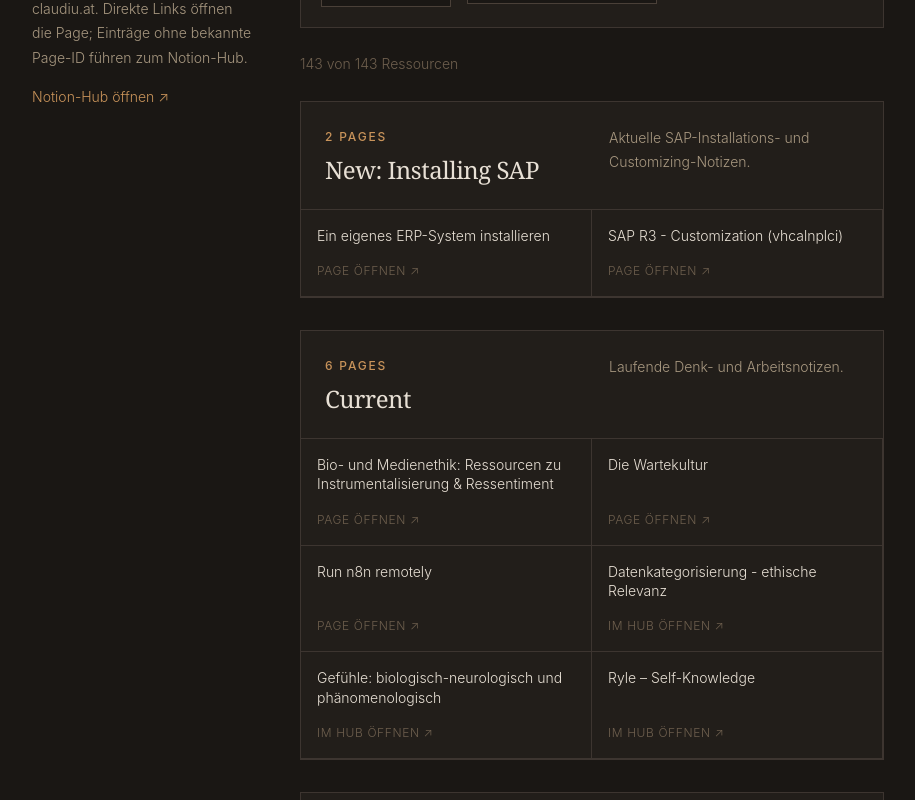
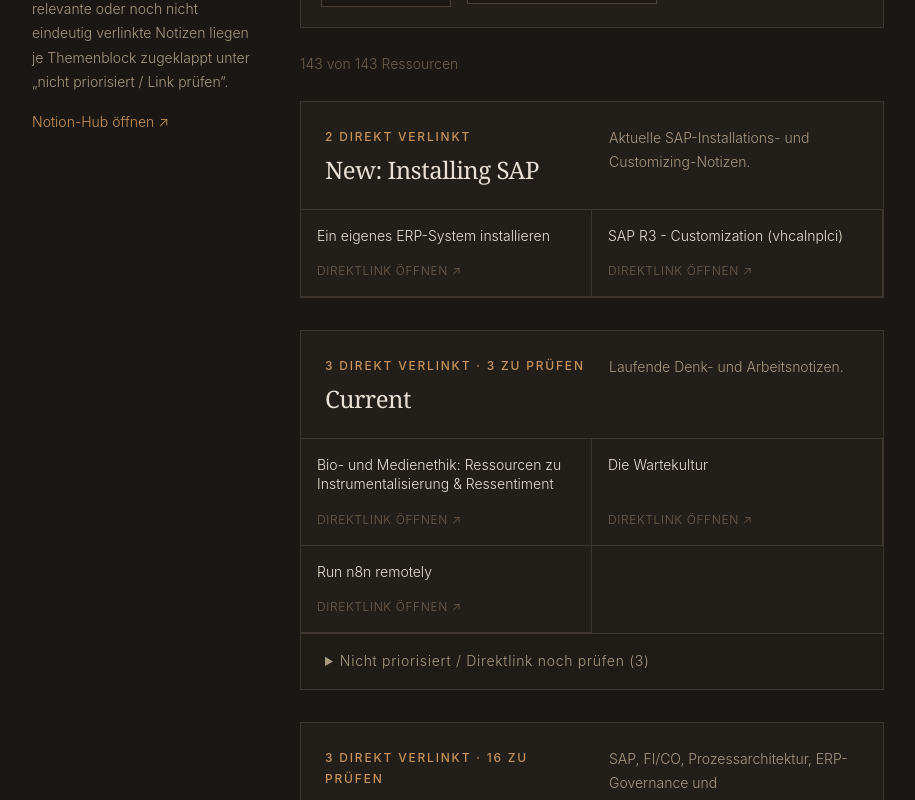
Before and after one commit to intiequals1/dangulea-website, a React (Vite) app: page /ressourcen in a window 1280 px wide. Shown: the part 940-1740 px from the top of the page, without its empty margins (182-1097 px from the left). Built offline with nearby package versions, Linux system fonts and the light colour scheme; a web font is replaced by a local one.

Commit message:
Clarify resource link priority

```diff
--- a/src/pages/Ressourcen.css
+++ b/src/pages/Ressourcen.css
@@ -340,3 +340,63 @@
     grid-template-columns: 1fr;
   }
 }
+
+.resource-group__empty {
+  padding: var(--space-5) var(--space-6);
+  color: var(--color-text-tertiary);
+  font-size: var(--text-sm);
+}
+
+.resource-secondary {
+  border-top: 1px solid var(--color-border);
+  background: rgba(26, 23, 20, 0.35);
+}
+
+.resource-secondary summary {
+  cursor: pointer;
+  padding: var(--space-4) var(--space-6);
+  color: var(--color-text-secondary);
+  font-size: var(--text-sm);
+  letter-spacing: var(--tracking-wide);
+  transition: color var(--transition-fast), background var(--transition-fast);
+}
+
+.resource-secondary summary:hover {
+  color: var(--color-accent-light);
+  background: var(--color-surface);
+}
+
+.resource-secondary p {
+  padding: 0 var(--space-6) var(--space-4);
+  color: var(--color-text-tertiary);
+  font-size: var(--text-sm);
+}
+
+.resource-secondary ul {
+  list-style: none;
+  display: grid;
+  grid-template-columns: repeat(auto-fill, minmax(260px, 1fr));
+  border-top: 1px solid var(--color-border);
+}
+
+.resource-secondary li {
+  display: flex;
+  flex-direction: column;
+  gap: var(--space-3);
+  padding: var(--space-4);
+  border-right: 1px solid var(--color-border);
+  border-bottom: 1px solid var(--color-border);
+}
+
+.resource-secondary li span {
+  color: var(--color-text-secondary);
+  font-size: var(--text-sm);
+  line-height: var(--leading-snug);
+}
+
+.resource-secondary li small {
+  color: var(--color-text-tertiary);
+  font-size: var(--text-xs);
+  letter-spacing: var(--tracking-wide);
+  text-transform: uppercase;
+}
--- a/src/pages/Ressourcen.tsx
+++ b/src/pages/Ressourcen.tsx
@@ -12,7 +12,6 @@ type ResourceGroup = {
   items: ResourceItem[]
 }
 
-const claudiuHubUrl = 'https://www.claudiu.at/'
 const notionDatabaseUrl = 'https://pertion.notion.site/?v=b03c9207e7544b5fb423824796a332a5&pvs=25'
 
 const resourceGroups: ResourceGroup[] = [
@@ -294,8 +293,8 @@ export default function Ressourcen() {
           <aside className="ressourcen-sidebar">
             <p className="section-label">Themenblöcke</p>
             <p>
-              Die Einträge folgen der öffentlichen Struktur von claudiu.at. Direkte Links öffnen die Page;
-              Einträge ohne bekannte Page-ID führen zum Notion-Hub.
+              Die Hauptliste zeigt nur Einträge mit präzisem Direktlink. Weniger relevante oder noch nicht eindeutig verlinkte
+              Notizen liegen je Themenblock zugeklappt unter „nicht priorisiert / Link prüfen“.
             </p>
             <a href={notionDatabaseUrl} target="_blank" rel="noopener noreferrer" className="ressourcen-hub-link">
               Notion-Hub öffnen ↗
@@ -329,30 +328,60 @@ export default function Ressourcen() {
             </p>
 
             <div className="resource-groups">
-              {filteredGroups.map((group) => (
+              {filteredGroups.map((group) => {
+                const importantItems = group.items.filter((item) => item.url)
+                const secondaryItems = group.items.filter((item) => !item.url)
+
+                return (
                   <section className="resource-group" key={group.title}>
                     <div className="resource-group__header">
                       <div>
-                      <p className="resource-group__count">{group.items.length} Pages</p>
+                        <p className="resource-group__count">
+                          {importantItems.length} direkt verlinkt
+                          {secondaryItems.length > 0 ? ` · ${secondaryItems.length} zu prüfen` : ''}
+                        </p>
                         <h2>{group.title}</h2>
                       </div>
                       <p>{group.description}</p>
                     </div>
+
+                    {importantItems.length > 0 ? (
                       <ul className="resource-page-list">
-                    {group.items.map((item) => {
-                      const hasDirectUrl = Boolean(item.url)
-                      return (
+                        {importantItems.map((item) => (
                           <li key={`${group.title}-${item.title}`}>
-                          <a href={item.url ?? claudiuHubUrl} target="_blank" rel="noopener noreferrer">
+                            <a href={item.url} target="_blank" rel="noopener noreferrer">
                               <span>{item.title}</span>
-                            <small>{hasDirectUrl ? 'Page öffnen ↗' : 'im Hub öffnen ↗'}</small>
+                              <small>Direktlink öffnen ↗</small>
                             </a>
                           </li>
+                        ))}
+                      </ul>
+                    ) : (
+                      <p className="resource-group__empty">
+                        Für diesen Themenblock ist noch kein präziser öffentlicher Direktlink hinterlegt.
+                      </p>
+                    )}
+
+                    {secondaryItems.length > 0 && (
+                      <details className="resource-secondary">
+                        <summary>Nicht priorisiert / Direktlink noch prüfen ({secondaryItems.length})</summary>
+                        <p>
+                          Diese Titel stammen aus der öffentlichen claudiu.at-Struktur, sind aber entweder nur intern interessant,
+                          noch nicht eindeutig öffentlich verlinkt oder für die allgemeine Übersicht weniger aussagekräftig.
+                        </p>
+                        <ul>
+                          {secondaryItems.map((item) => (
+                            <li key={`${group.title}-${item.title}`}>
+                              <span>{item.title}</span>
+                              <small>kein präziser Direktlink hinterlegt</small>
+                            </li>
+                          ))}
+                        </ul>
+                      </details>
+                    )}
+                  </section>
                 )
               })}
-                  </ul>
-                </section>
-              ))}
             </div>
           </div>
         </div>
```
Lines whose indentation alone changed are shown as unchanged.
